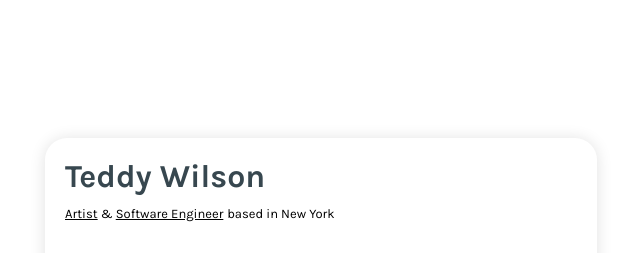
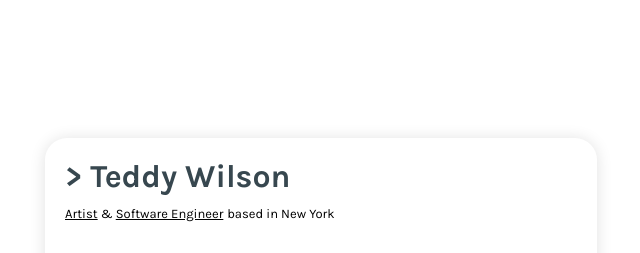
Before and after one commit to teddywilson/teddywilson.me, a Gatsby site: page / in a window 1280 px wide. Shown: the top 253 px of the page, without its empty margins (65-705 px from the left). Built offline with nearby package versions, Linux system fonts and the light colour scheme; Gatsby itself is replaced by a stand-in of ours; no server answers.

Commit message:
Typed header working

```diff
--- a/package.json
+++ b/package.json
@@ -42,7 +42,8 @@
     "react": "^16.12.0",
     "react-bootstrap": "^1.0.1",
     "react-dom": "^16.13.1",
-    "react-helmet": "^6.1.0"
+    "react-helmet": "^6.1.0",
+    "react-typed": "^1.2.0"
   },
   "devDependencies": {
     "eslint-config-react-app": "^5.2.1",
--- a/src/pages/index.js
+++ b/src/pages/index.js
@@ -1,10 +1,20 @@
 import React, { useContext } from "react"
+import Typed from "react-typed"
+
+const TYPE_SPEED = 35
 
 export default ({ data }) => {
   return (
     <div className="body">
       <div className="info-container" id="info">
-        <div className="header">Teddy Wilson</div>
+        <div className="header">
+          {" > "}
+          <Typed
+            strings={[`Teddy Wilson`]}
+            typeSpeed={TYPE_SPEED}
+            showCursor={false}
+          />
+        </div>
         <div>
           <a href="https://clotheslinerecordings.com">
             <h5>Artist</h5>
```
Also changed, not shown: 1 other file.
